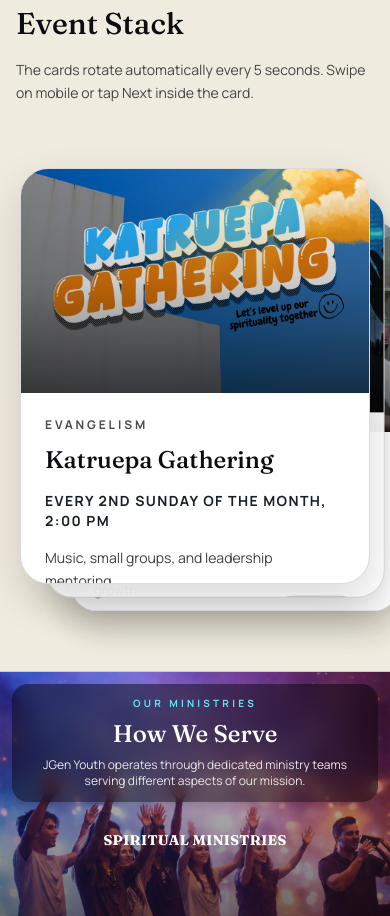
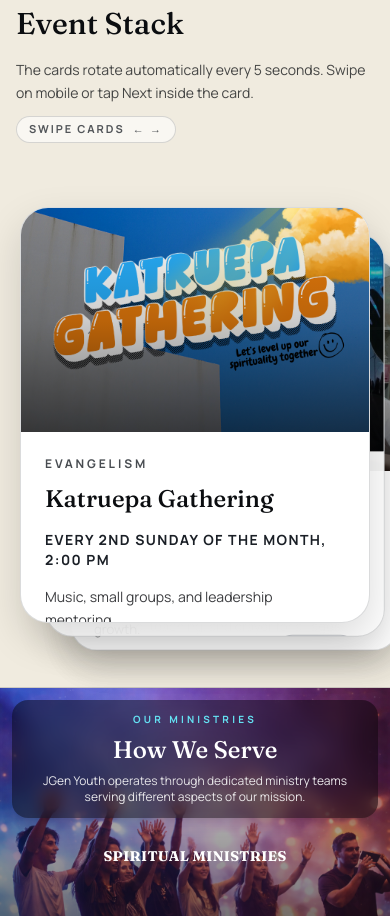
Before and after one commit to SKYRENZ/JGEN, a React (Vite) app in the folder jgen/: page / in a window 390 px wide. Shown: the part 973-1889 px from the top of the page. Built offline with nearby package versions, Linux system fonts and the light colour scheme.

Commit message:
Update EventsSection.tsx

```diff
--- a/jgen/src/components/EventsSection.tsx
+++ b/jgen/src/components/EventsSection.tsx
@@ -113,6 +113,10 @@ function EventsSection() {
           <p className="mt-4 max-w-md text-sm leading-relaxed text-(--ink)/75 md:text-base">
             The cards rotate automatically every 5 seconds. Swipe on mobile or tap Next inside the card.
           </p>
+          <p className="mt-3 inline-flex items-center gap-2 rounded-full border border-(--grid-line) bg-white/60 px-3 py-1 text-[11px] font-semibold uppercase tracking-[0.18em] text-(--forest)/75 md:hidden">
+            Swipe cards
+            <span aria-hidden="true">← →</span>
+          </p>
         </div>
 
         <div className="relative mx-auto w-full max-w-4xl px-1 py-8 sm:px-4 max-md:py-6">
```
